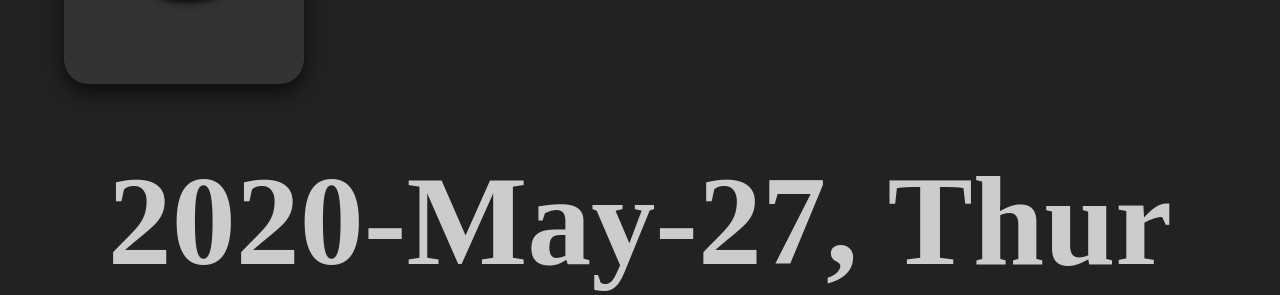
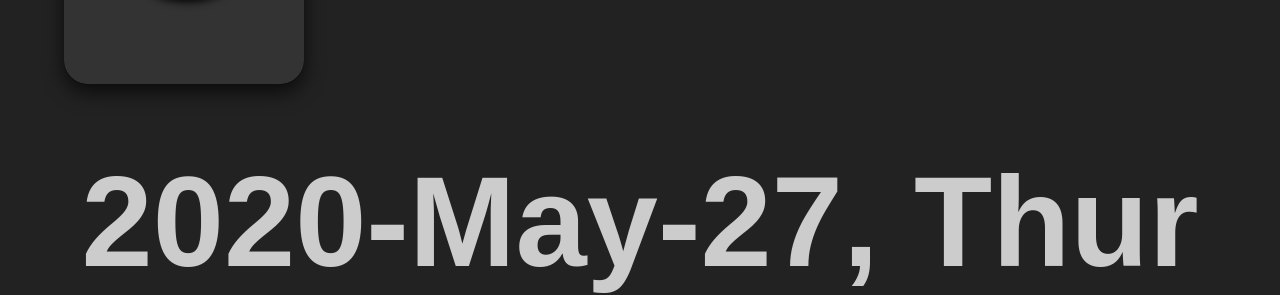
Before and after one commit to Zyjacya-In-love/flipclock-webpage, a plain HTML site: page index.html in a window 1280 px wide. Shown: the part 740-1035 px from the top of the page. Drawn offline with Linux system fonts and the light colour scheme.

Commit message:
add h1 font-family: sans-serif for general use

```diff
--- a/css/style.css
+++ b/css/style.css
@@ -29,6 +29,7 @@ body
 }
 h1 {
     /*font-weight: bold;*/
+    font-family: sans-serif, Times, TimesNR, 'New Century Schoolbook', Georgia, 'New York', serif;
     color: #ccc;
 	text-align:center;
 	zoom: 4;
```
